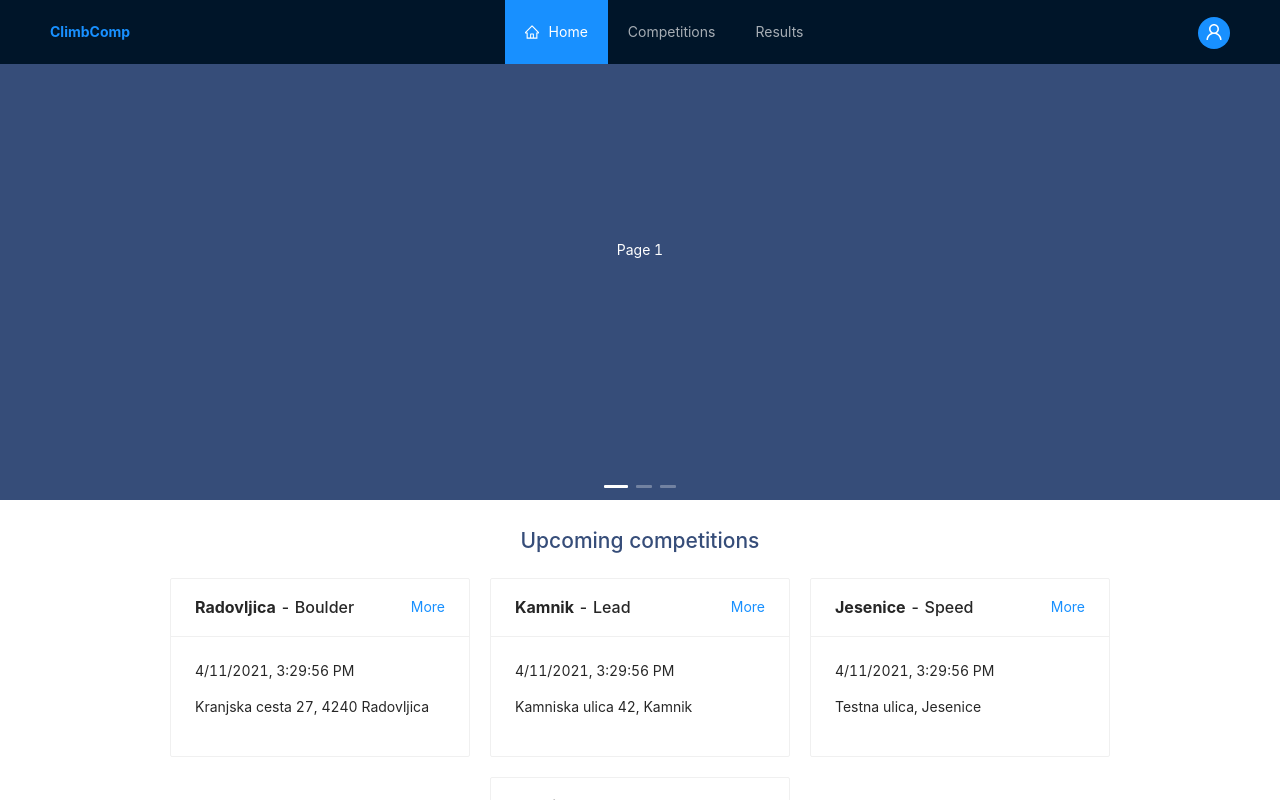
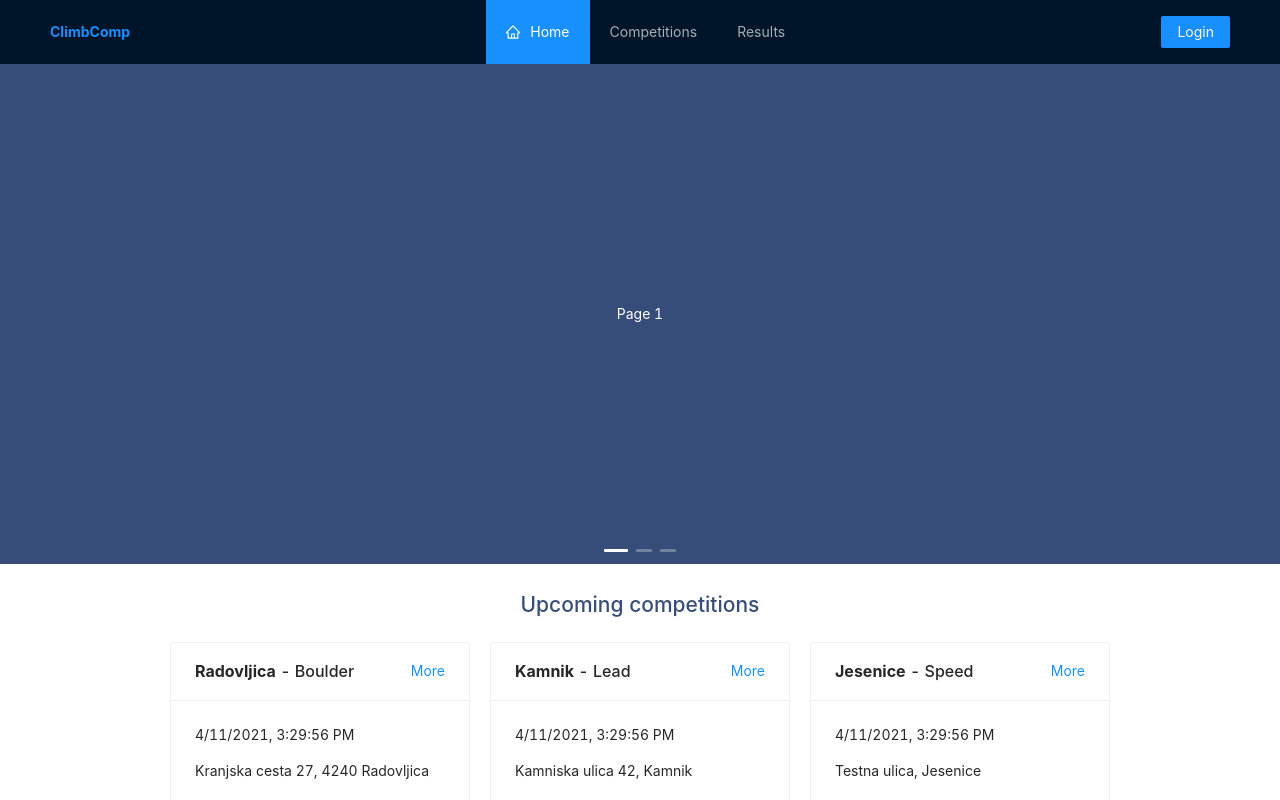
Before and after one commit to cufarvid/climb-comp, a React (Create React App) app in the folder client/: page / in a window 1280 px wide. Shown: the top 800 px of the page. Built offline with nearby package versions, Linux system fonts and the light colour scheme.

Commit message:
Added login form drawer

```diff
--- a/client/src/assets/styles/index.css
+++ /dev/null
@@ -1,13 +0,0 @@
-body {
-  margin: 0;
-  font-family: -apple-system, BlinkMacSystemFont, 'Segoe UI', 'Roboto', 'Oxygen',
-    'Ubuntu', 'Cantarell', 'Fira Sans', 'Droid Sans', 'Helvetica Neue',
-    sans-serif;
-  -webkit-font-smoothing: antialiased;
-  -moz-osx-font-smoothing: grayscale;
-}
-
-code {
-  font-family: source-code-pro, Menlo, Monaco, Consolas, 'Courier New',
-    monospace;
-}
--- /dev/null
+++ b/client/src/constants/Layout.ts
@@ -0,0 +1,2 @@
+export const HEADER_HEIGHT = 64;
+export const FOOTER_HEIGHT = 64;
--- a/client/src/constants/index.ts
+++ b/client/src/constants/index.ts
@@ -1,5 +1,6 @@
 import { ROUTE } from './Route';
 import { COLOR } from './Color';
+import { HEADER_HEIGHT, FOOTER_HEIGHT } from './Layout';
 
 // Temporary mock data
 export const LIST_COMPETITIONS = [
@@ -29,4 +30,4 @@ export const LIST_COMPETITIONS = [
   },
 ];
 
-export { ROUTE, COLOR };
+export { ROUTE, COLOR, FOOTER_HEIGHT, HEADER_HEIGHT };
--- a/client/src/index.tsx
+++ b/client/src/index.tsx
@@ -6,7 +6,7 @@ import { BrowserRouter } from 'react-router-dom';
 import { ApolloProvider } from '@apollo/client';
 import { client } from './apollo/client';
 
-import './assets/styles/index.css';
+import './assets/styles/App.css';
 import App from './views/App';
 
 ReactDOM.render(
--- a/client/src/views/App.tsx
+++ b/client/src/views/App.tsx
@@ -1,16 +1,20 @@
 import React, { FC, useState } from 'react';
-import { Avatar, Col, Layout, Menu, Row } from 'antd';
+import { Avatar, Button, Col, Layout, Menu, Row } from 'antd';
 import { HomeOutlined, UserOutlined } from '@ant-design/icons';
 import { Link, Route } from 'react-router-dom';
 import styled from '@emotion/styled';
 
-import { Competitions, Home, Results } from './index';
+import { useReactiveVar } from '@apollo/client';
+import { isLoggedInVar } from '../apollo/cache';
 
-import '../assets/styles/App.css';
-import { COLOR, ROUTE } from '../constants';
+import { Competitions, Home, LoginDrawer, Results } from './index';
+import { COLOR, ROUTE, FOOTER_HEIGHT, HEADER_HEIGHT } from '../constants';
 
 const App: FC = () => {
   const [currentTab, setCurrentTab] = useState('home');
+  const [showDrawer, setShowDrawer] = useState(false);
+
+  const isLoggedIn = useReactiveVar(isLoggedInVar);
 
   return (
     <Container>
@@ -40,17 +44,28 @@ const App: FC = () => {
             </Menu>
           </Col>
           <Col>
-            <Link to={ROUTE.LOGIN}>
-              <UserAvatar icon={<UserOutlined />} />
-            </Link>
+            {isLoggedIn ? (
+              <Link to={ROUTE.USER}>
+                <UserAvatar icon={<UserOutlined />} />
+              </Link>
+            ) : (
+              <Button type="primary" onClick={() => setShowDrawer(true)}>
+                Login
+              </Button>
+            )}
           </Col>
         </Row>
       </Header>
+
       <Content>
+        <LoginDrawer visible={showDrawer} setVisible={setShowDrawer} />
+        {/* Routes */}
         <Route exact path={ROUTE.HOME} component={Home} />
         <Route path={ROUTE.COMPETITIONS} component={Competitions} />
         <Route path={ROUTE.RESULTS} component={Results} />
+        <Route path={ROUTE.USER} component={Home} />
       </Content>
+
       <Footer>
         <div>Footer</div>
       </Footer>
@@ -68,18 +83,18 @@ const Container = styled(Layout)`
 `;
 
 const Content = styled(Layout.Content)`
+  min-height: calc(100vh - ${HEADER_HEIGHT + FOOTER_HEIGHT}px);
   flex-grow: 1;
   background: #fff;
 `;
 
 const Footer = styled(Layout.Footer)`
+  height: ${FOOTER_HEIGHT}px;
   flex-shrink: 0;
 `;
 
 const Header = styled(Layout.Header)`
-  position: fixed;
-  z-index: 1;
-  width: 100%;
+  height: ${FOOTER_HEIGHT}px;
 `;
 
 const UserAvatar = styled(Avatar)`
--- /dev/null
+++ b/client/src/views/LoginDrawer.tsx
@@ -0,0 +1,74 @@
+import React, { FC } from 'react';
+import { Button, Checkbox, Drawer, Form, Input } from 'antd';
+
+const layout = {
+  labelCol: { span: 8 },
+  wrapperCol: { span: 16 },
+};
+
+const tailLayout = {
+  wrapperCol: { offset: 8, span: 16 },
+};
+
+interface LoginProps {
+  visible: boolean;
+  setVisible: (visible: boolean) => void;
+}
+
+const LoginDrawer: FC<LoginProps> = ({ visible, setVisible }: LoginProps) => {
+  const onFinish = (values: any) => {
+    console.log('Success:', values);
+  };
+
+  const onFinishFailed = (errorInfo: any) => {
+    console.log('Failed:', errorInfo);
+  };
+
+  return (
+    <Drawer
+      title="Login to your account"
+      width={420}
+      visible={visible}
+      onClose={() => setVisible(false)}
+    >
+      <Form
+        {...layout}
+        name="basic"
+        initialValues={{ remember: true }}
+        onFinish={onFinish}
+        onFinishFailed={onFinishFailed}
+      >
+        <Form.Item
+          label="Email"
+          name="email"
+          rules={[
+            {
+              required: true,
+              type: 'email',
+              message: 'Please input a valid email!',
+            },
+          ]}
+        >
+          <Input />
+        </Form.Item>
+        <Form.Item
+          label="Password"
+          name="password"
+          rules={[{ required: true, message: 'Please input your password!' }]}
+        >
+          <Input.Password />
+        </Form.Item>
+        <Form.Item {...tailLayout} name="remember" valuePropName="checked">
+          <Checkbox>Remember me</Checkbox>
+        </Form.Item>
+        <Form.Item {...tailLayout}>
+          <Button type="primary" htmlType="submit">
+            Submit
+          </Button>
+        </Form.Item>
+      </Form>
+    </Drawer>
+  );
+};
+
+export default LoginDrawer;
--- a/client/src/views/index.ts
+++ b/client/src/views/index.ts
@@ -1,5 +1,6 @@
 import Home from './Home';
 import Competitions from './Competitions';
 import Results from './Results';
+import LoginDrawer from './LoginDrawer';
 
-export { Home, Competitions, Results };
+export { Home, Competitions, Results, LoginDrawer };
```
